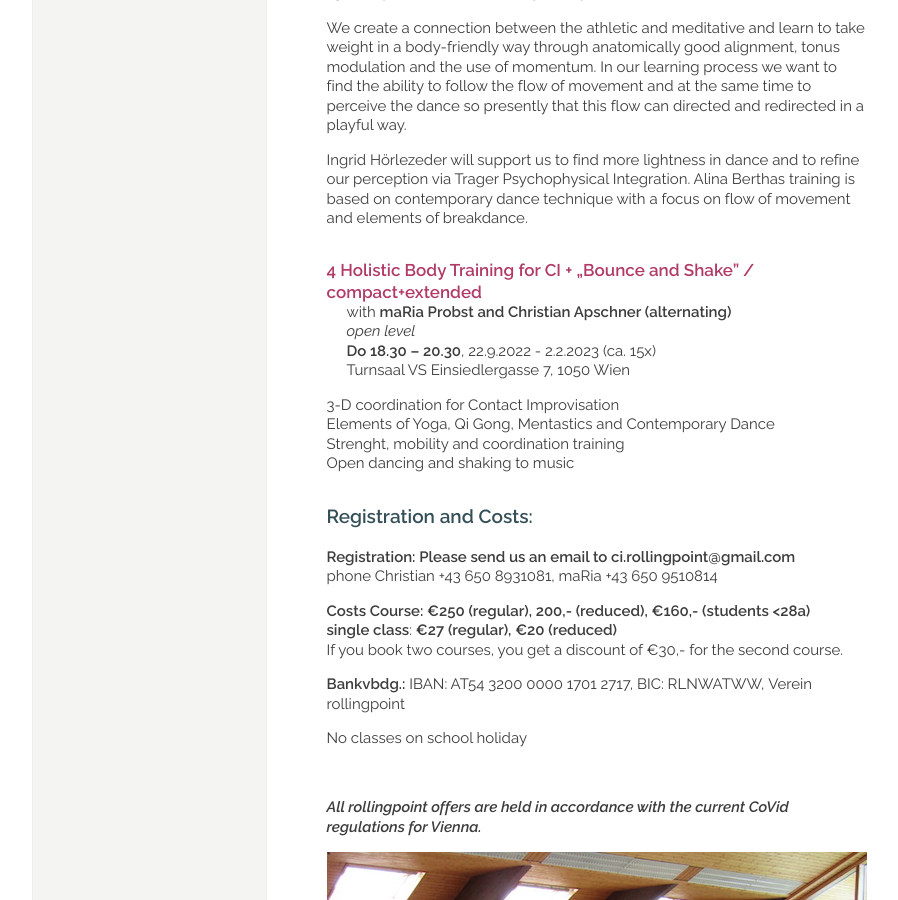
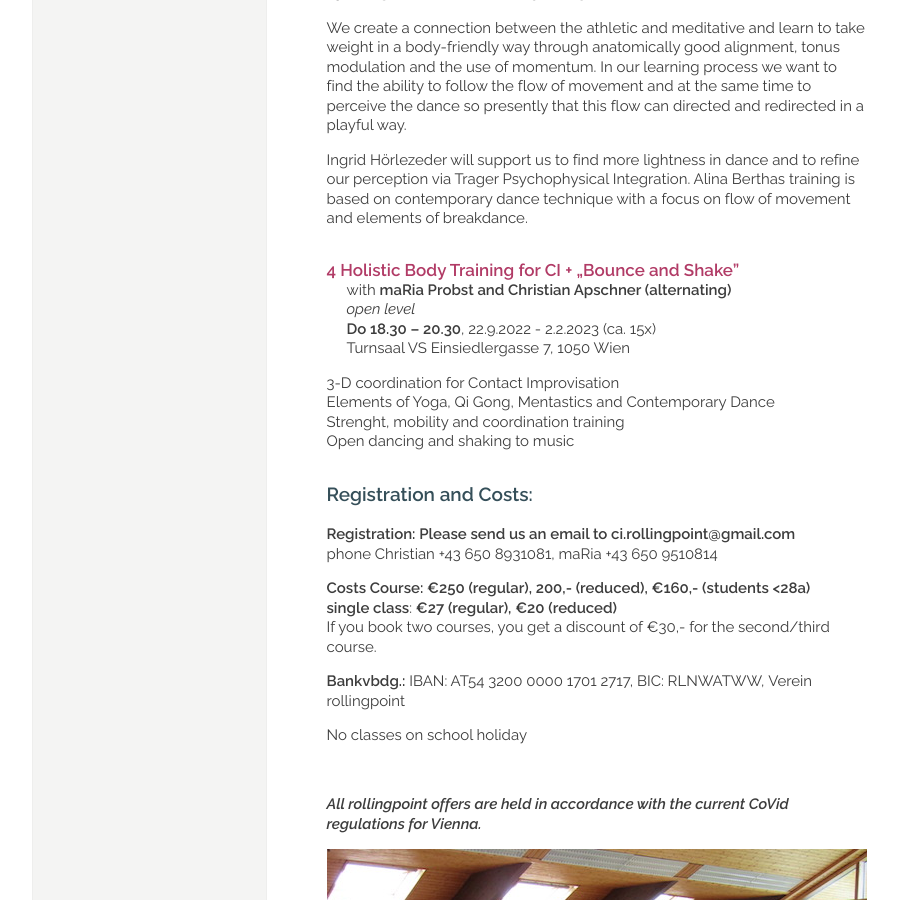
Before and after one commit to manulari/rollingpointat, a Jekyll site: the page built from _pages_en/en-kurse.md, in a window 1280 px wide and 900 px high, scrolled down 1214 px. Shown: the whole window, without its empty margins (152-1050 px from the left). Built offline with Jekyll 4.4.1, drawn with Linux system fonts in a browser that asks for light colours; comment, search, counter and statistics services are not loaded.

Commit message:
Update page (en) “en-kurse”

```diff
--- a/_pages_en/en-kurse.md
+++ b/_pages_en/en-kurse.md
@@ -62,7 +62,7 @@ Ingrid Hörlezeder will support us to find more lightness in dance and to refine
 
 <div class="named-anchor" id="do"></div>
 
-#### 4 Holistic Body Training for CI + „Bounce and Shake" / compact+extended
+#### 4 Holistic Body Training for CI + „Bounce and Shake"
 
 with **maRia Probst and Christian Apschner (alternating)**\
 *open level*\
@@ -81,7 +81,7 @@ phone Christian +43 650 8931081, maRia +43 650 9510814
 
 **Costs Course: €250 (regular), 200,- (reduced), €160,- (students <28a)**\
 **single class**: **€27 (regular), €20 (reduced)**\
-If you book two courses, you get a discount of €30,- for the second course.
+If you book two courses, you get a discount of €30,- for the second/third course.
 
 **Bankvbdg.:** IBAN: AT54 3200 0000 1701 2717, BIC: RLNWATWW, Verein rollingpoint
 
```
